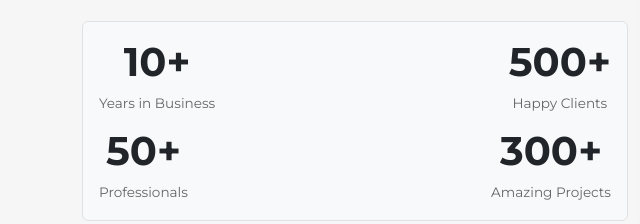
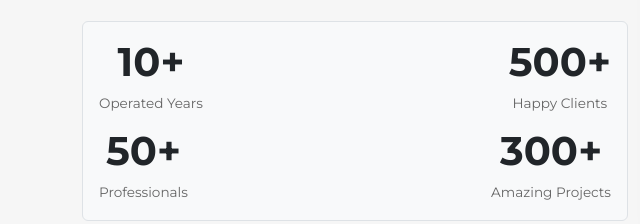
Before and after one commit to khanaman11/Test-center-project, a plain HTML site: page index.html in a window 1280 px wide. Shown: the part 5112-5336 px from the top of the page, 0-640 px from the left. Drawn offline with nearby package versions, Linux system fonts and the light colour scheme.

Commit message:
update year

```diff
--- a/index.html
+++ b/index.html
@@ -598,7 +598,7 @@
                     <div class="position-relative p-4 bg-light rounded border stats-box">
                         <div class="position-absolute top-0 start-0 p-3 text-center">
                             <h5 class=" fs-1">10+</h5>
-                            <small>Years in Business</small>
+                            <small>Operated Years</small>
                         </div>
                         <div class="position-absolute top-0 end-0 p-3 text-center">
                             <h5 class=" fs-1">500+</h5>
```
